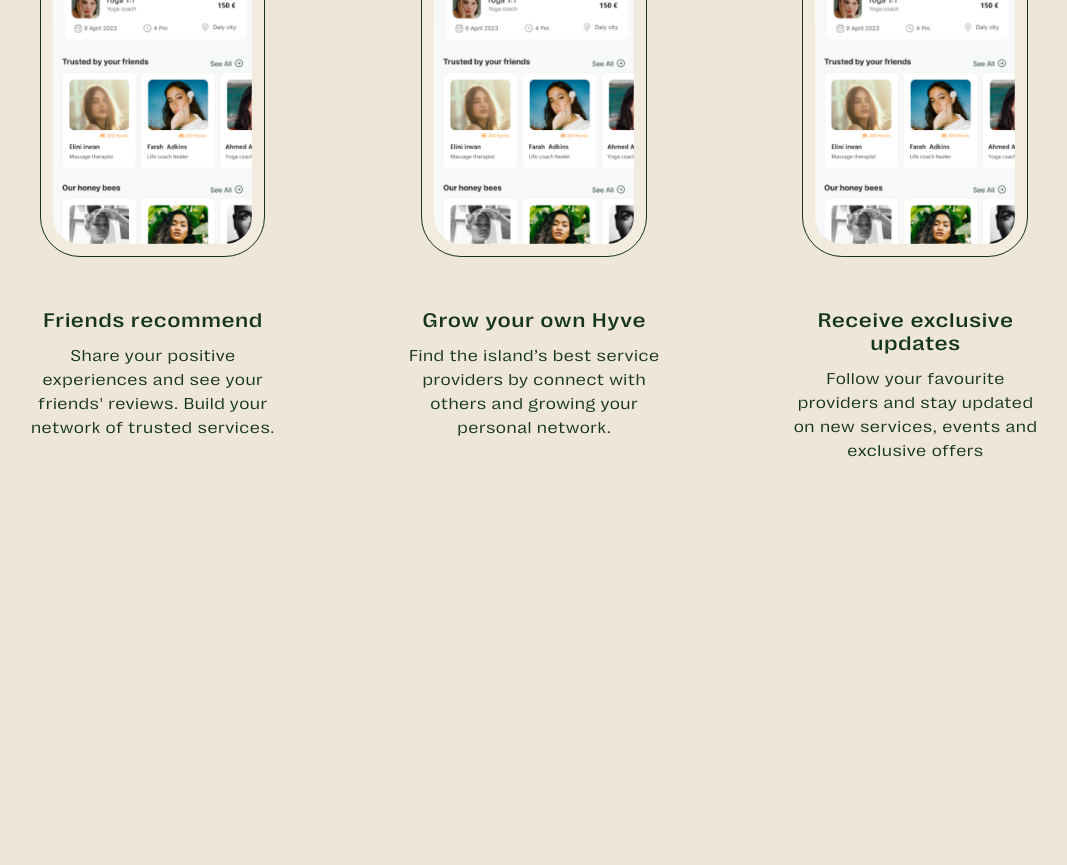
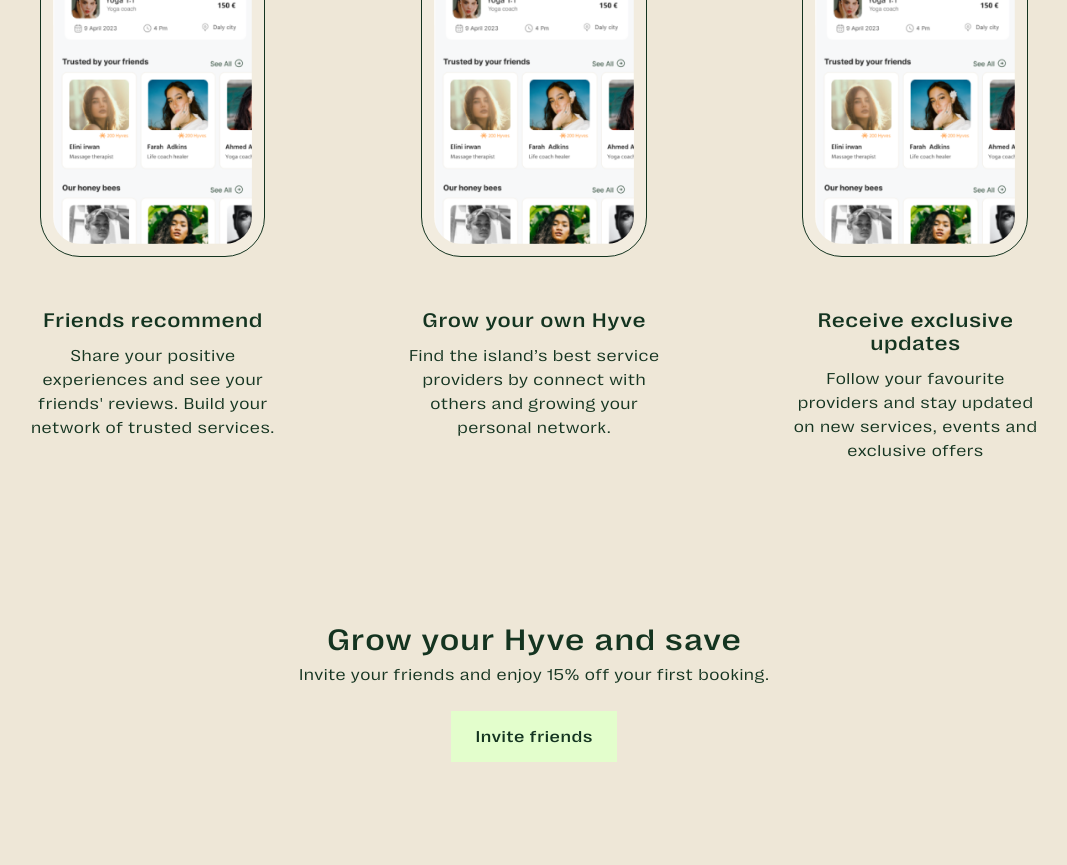
Before and after one commit to itsEmadK/web-4041-ex1, a plain HTML site: page index.html in a window 1280 px wide. Shown: the part 1357-2222 px from the top of the page, without its empty margins (106-1173 px from the left). Before the commit the page ends 1980 px from the top, so only its background shows below. Drawn offline with Linux system fonts and the light colour scheme.

Commit message:
Add invite section

```diff
--- a/index.html
+++ b/index.html
@@ -99,6 +99,14 @@
           </div>
         </div>
       </section>
+
+      <section class="invite">
+        <h4 class="invite-title">Grow your Hyve and save</h4>
+        <p class="invite-desc">
+          Invite your friends and enjoy 15% off your first booking.
+        </p>
+        <a href="#" class="button invite">Invite friends</a>
+      </section>
     </header>
   </body>
 </html>
--- a/style.css
+++ b/style.css
@@ -198,3 +198,27 @@ a.button {
   font-size: 16px;
   line-height: 150%;
 }
+
+.invite {
+  display: grid;
+  place-content: center;
+  justify-items: center;
+  margin-bottom: 100px;
+}
+
+.invite h4 {
+  font-size: 30px;
+  font-weight: 500;
+  margin-bottom: 6px;
+}
+
+.invite p {
+  font-size: 16px;
+  font-weight: 400;
+  margin-bottom: 24px;
+  line-height: 1.5;
+}
+
+.invite a {
+  padding: 16px 24px;
+}
```
